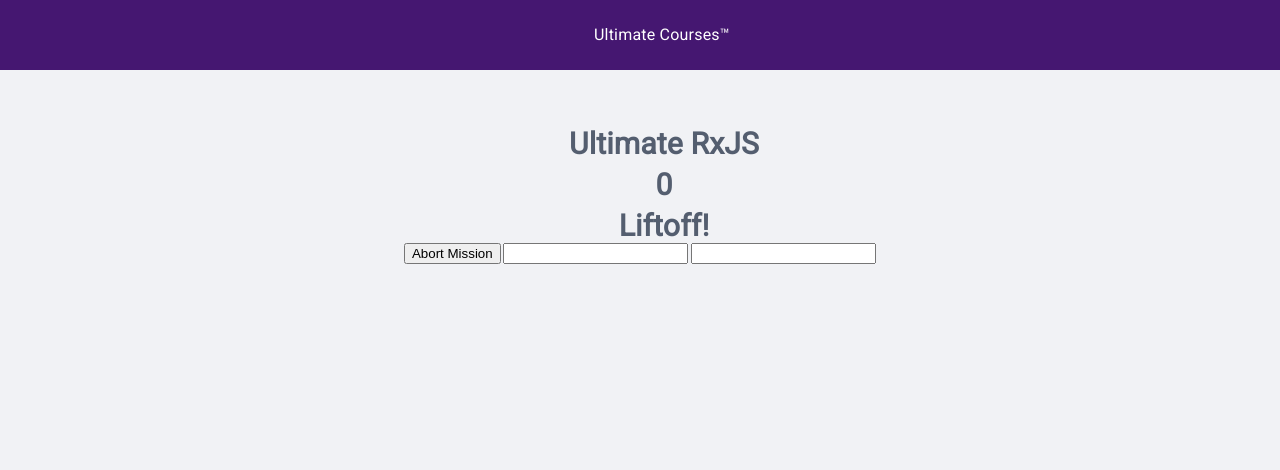
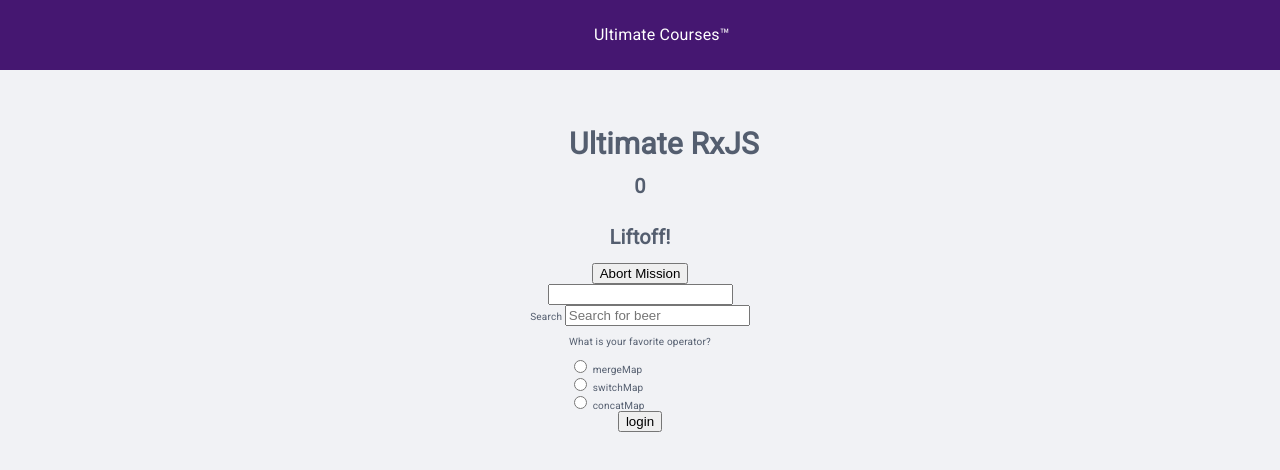
Before and after one commit to MeganRook18/RxJs-basics, a website built with Parcel: page index.html in a window 1280 px wide. Built offline with nearby package versions, Linux system fonts and the light colour scheme.

Commit message:
finsihed chapter 5

```diff
--- a/index.html
+++ b/index.html
@@ -13,15 +13,57 @@
     <div id="app">
       <div class="progress-bar"></div>
       <h1>Ultimate RxJS</h1>
+    </div>
+    <div class="container">
       <h1 id="countdown"></h1>
       <h1 id="message"></h1>
       <button id="abort">Abort Mission</button>
 
       <input id="text-input" />
       <!--switchMap -->
-      <input id="input" />
+      <div>
+        <label for="input">Search</label>
+        <input id="input" placeholder="Search for beer" />
+      </div>
+
       <div id="typeAhead-container"></div>
+
+      <div class="radio-btns-container">
+        <p>What is your favorite operator?</p>
+
+        <div class="radio-container">
+          <input
+            type="radio"
+            class="radio-option"
+            name="operator"
+            value="mergeMap"
+          />
+          <label for="mergeMap">mergeMap </label>
+        </div>
+
+        <div class="radio-container">
+          <input
+            type="radio"
+            class="radio-option"
+            name="operator"
+            value="switchMap"
+          />
+          <label for="switchMap">switchMap </label>
+        </div>
+
+        <div class="radio-container">
+          <input
+            type="radio"
+            class="radio-option"
+            name="operator"
+            value="concatMap"
+          />
+          <label for="concatMap">concatMap </label>
+        </div>
+      </div>
+      <button id="login">login</button>
     </div>
+
     <script src="scrollbar.js"></script>
     <script src="index.js"></script>
     <script src="countdown.js"></script>
--- a/index.js
+++ b/index.js
@@ -1,4 +1,4 @@
-import { from, fromEvent, Observable, of, range, interval } from "rxjs";
+import { from, fromEvent, Observable, of, range, interval, empty } from "rxjs";
 import { ajax } from "rxjs/ajax";
 import {
   map,
@@ -23,6 +23,10 @@
   mergeAll,
   mergeMap,
   switchMap,
+  concatMap,
+  delay,
+  exhaustMap,
+  catchError,
 } from "rxjs/operators";
 
 /*
@@ -278,8 +282,7 @@
 // timer$.pipe(sample(click$)).subscribe(console.log);
 
 // auditTime Operator --------------------------------------------------
-
-click$.pipe(auditTime(4000)).subscribe(console.log);
+// click$.pipe(auditTime(4000)).subscribe(console.log);
 
 /**
  *
@@ -324,7 +327,7 @@
       return ajax.getJSON(`https://api.github.com/users/${term}`);
     })
   )
-  .subscribe(console.log);
+  .subscribe();
 
 const interval$ = interval(1000);
 const mousedown$ = fromEvent(document, "mousedown");
@@ -332,7 +335,7 @@
 
 mousedown$
   .pipe(mergeMap(() => interval$.pipe(takeUntil(mouseup$))))
-  .subscribe(console.log);
+  .subscribe();
 
 const coordinates$ = click$.pipe(
   map((event) => ({
@@ -347,7 +350,7 @@
   )
 );
 
-coordinatesWithSave$.subscribe(console.log);
+coordinatesWithSave$.subscribe();
 
 // switchMap Operator --------------------------------------------------
 
@@ -363,17 +366,76 @@
 
 const switchMapInput$ = fromEvent(switchMapInput, "keyup");
 
+// switchMapInput$
+//   .pipe(
+//     debounceTime(200),
+//     pluck("target", "value"),
+//     distinctUntilChanged(),
+//     switchMap((searchTerm) => {
+//       return ajax.getJSON(`${BASE_URL}?by_name=${searchTerm}`);
+//     })
+//   )
+//   .subscribe((response) => {
+//     typeaheadContainer.innerHTML = response.map((b) => b.name).join("<br>");
+//   });
+
+// concatMap Operator --------------------------------------------------
+
+// click$.pipe(concatMap(() => interval$.pipe(take(3))));
+
+const radioButtons = document.querySelectorAll(".radio-option");
+
+const answerChange$ = fromEvent(radioButtons, "click");
+
+const saveAnswer = (answer) => {
+  // simulate delayed request
+  return of(`Saved: ${answer}`).pipe(delay(1500));
+};
+
+answerChange$
+  .pipe(concatMap((event) => saveAnswer(event.target.value)))
+  .subscribe();
+
+// be careful if you have long running inner observables, as subsequent mapped
+// observables could back up or never execute
+
+// exhaustMap Operator --------------------------------------------------
+/* > good for login btns, if users keep clicking on the 'login' btn.
+   > ignores emitted values when there is an active inner observable.
+   > Use when quick, subsequent emissions can be ignored, like refresh
+     button or login request
+   > Avoid if cancellation is important, or ignoring emissions from source
+     would cause  undesired effects
+*/
+
+const authUser = () => {
+  return ajax.post("https://reqres.in/api/log", {
+    email: "eve.holt@reqres.in",
+    password: "cityslicka",
+  });
+};
+
+const loginButton = document.getElementById("login");
+const login$ = fromEvent(loginButton, "click");
+
+login$.pipe(exhaustMap(() => authUser())).subscribe(console.log);
+
+// catchError Operator --------------------------------------------------
+
 switchMapInput$
   .pipe(
     debounceTime(200),
     pluck("target", "value"),
     distinctUntilChanged(),
     switchMap((searchTerm) => {
-      return ajax.getJSON(`${BASE_URL}?by_name=${searchTerm}`);
+      return ajax.getJSON(`${BASE_URL}?by_name=${searchTerm}`).pipe(
+        catchError((error) => {
+          // return of error
+          return empty();
+        })
+      );
     })
   )
   .subscribe((response) => {
     typeaheadContainer.innerHTML = response.map((b) => b.name).join("<br>");
   });
-
-// concatMap Operator --------------------------------------------------
--- a/styles.css
+++ b/styles.css
@@ -75,3 +75,9 @@
   width: 0;
   background-color: #ff16b7;
 }
+
+.container {
+  display: flex;
+  flex-direction: column;
+  align-items: center;
+}
```
